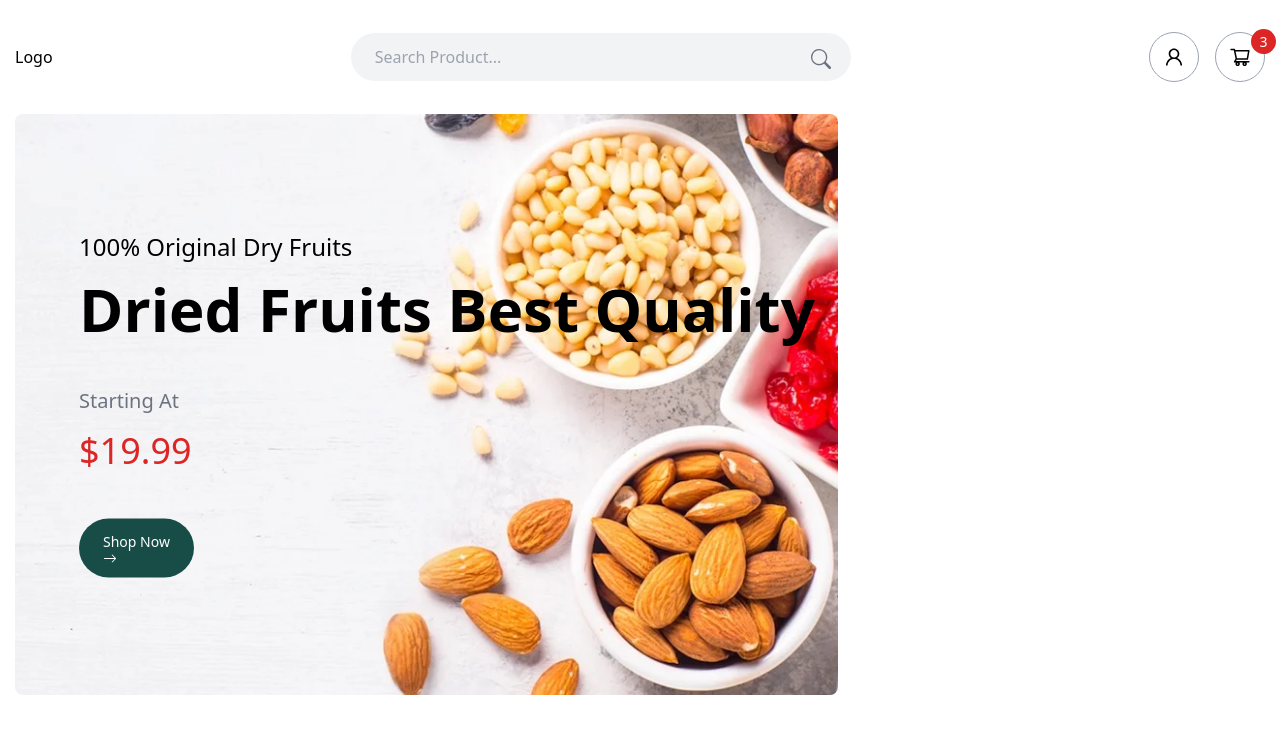
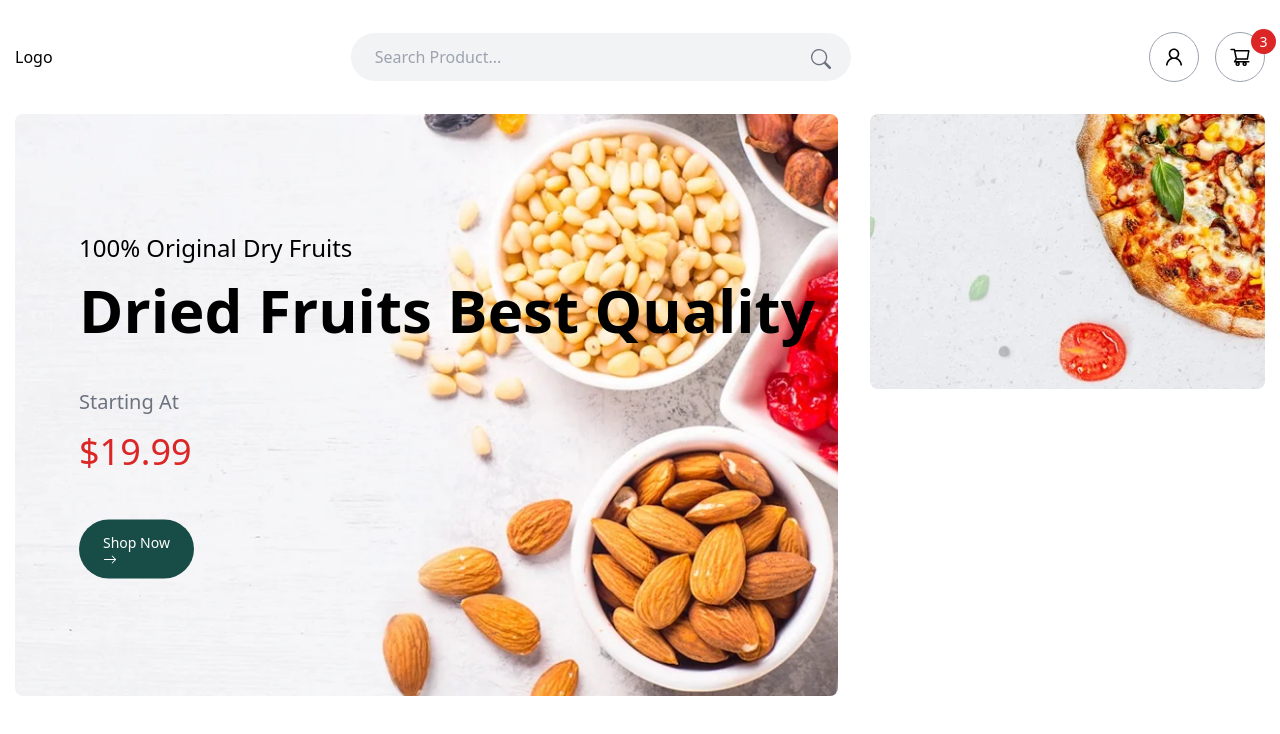
Before and after one commit to Brunogabriel-dev/ecommerce-web-ts, a React (Vite) app: page / in a window 1280 px wide. Shown: the top 734 px of the page. Built offline with nearby package versions, Linux system fonts and the light colour scheme.

Commit message:
Inclusão de texto

```diff
--- a/src/components/Hero.tsx
+++ b/src/components/Hero.tsx
@@ -25,6 +25,15 @@ const Hero = () => {
        </div>
        </div>
       </div>
+
+
+      <div className="relative">
+        <img
+        className="w-full object-cover rounded-lg"
+        src="/hero__2.webp"
+        alt="hero image" />
+
+      </div>
     </div>
   </div>
   )
```
